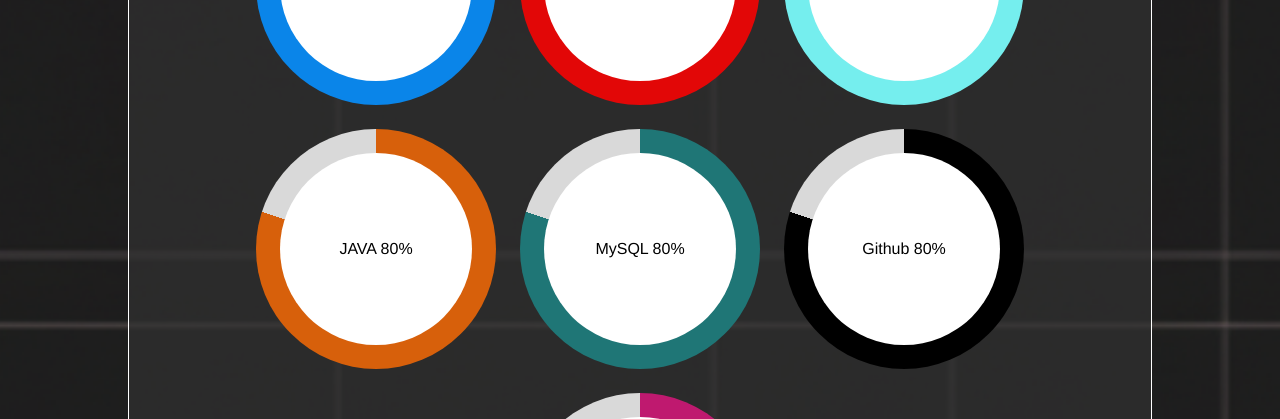
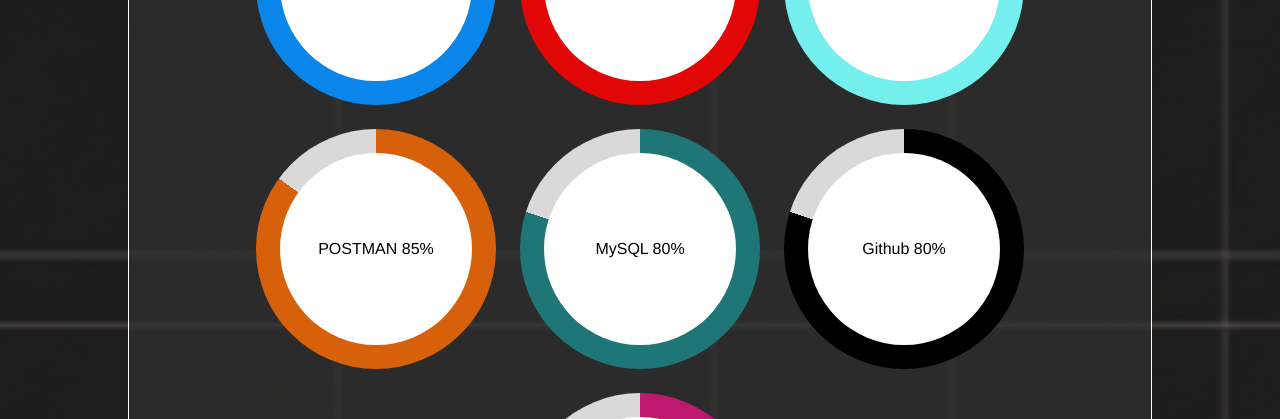
Before and after one commit to sudharshansudhir/Portfolio-SSR, a React (Vite) app: page /skills in a window 1280 px wide. Shown: the part 1200-1619 px from the top of the page. Built offline with nearby package versions, Linux system fonts and the light colour scheme.

Commit message:
Replace JAVA with POSTMAN in Skillssection

```diff
--- a/src/components/Skillssection.jsx
+++ b/src/components/Skillssection.jsx
@@ -79,8 +79,8 @@ const Skillssection = () => {
       color:"#75eeeeff"
     },
     {
-      lang:"JAVA",
-      progress:80,
+      lang:"POSTMAN",
+      progress:85,
       color:"#d7600bff"
     },
     {
```
